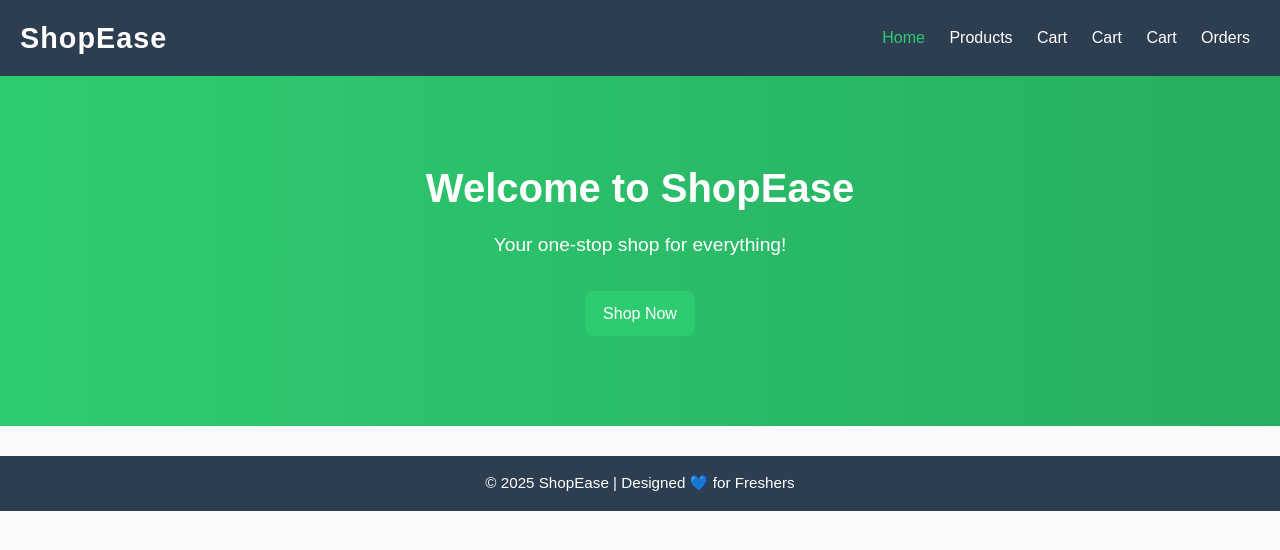
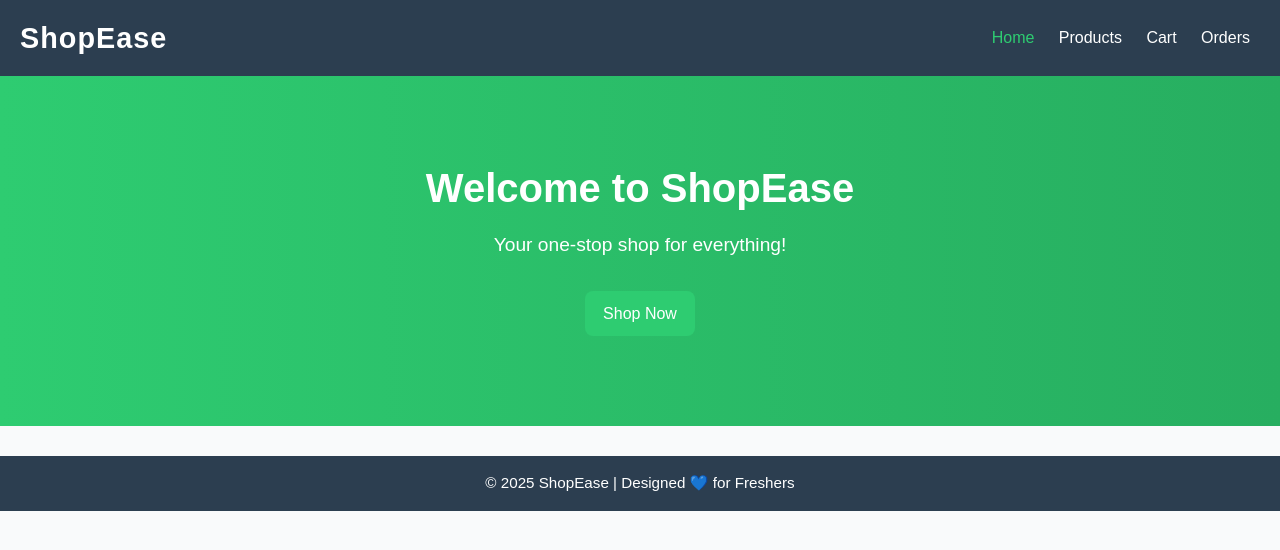
Before and after one commit to inigar/ShopEase, a plain HTML site: page index.html in a window 1280 px wide. Drawn offline with Linux system fonts and the light colour scheme.

Commit message:
Update index.html

```diff
--- a/index.html
+++ b/index.html
@@ -14,8 +14,6 @@
       <a href="index.html" class="active">Home</a>
       <a href="products.html">Products</a>
       <a href="cart.html">Cart</a>
-      <a href="checkout.html">Cart</a>
-      <a href="thankyou.html">Cart</a>
       <a href="orders.html">Orders</a>
     </nav>
   </header>
```
